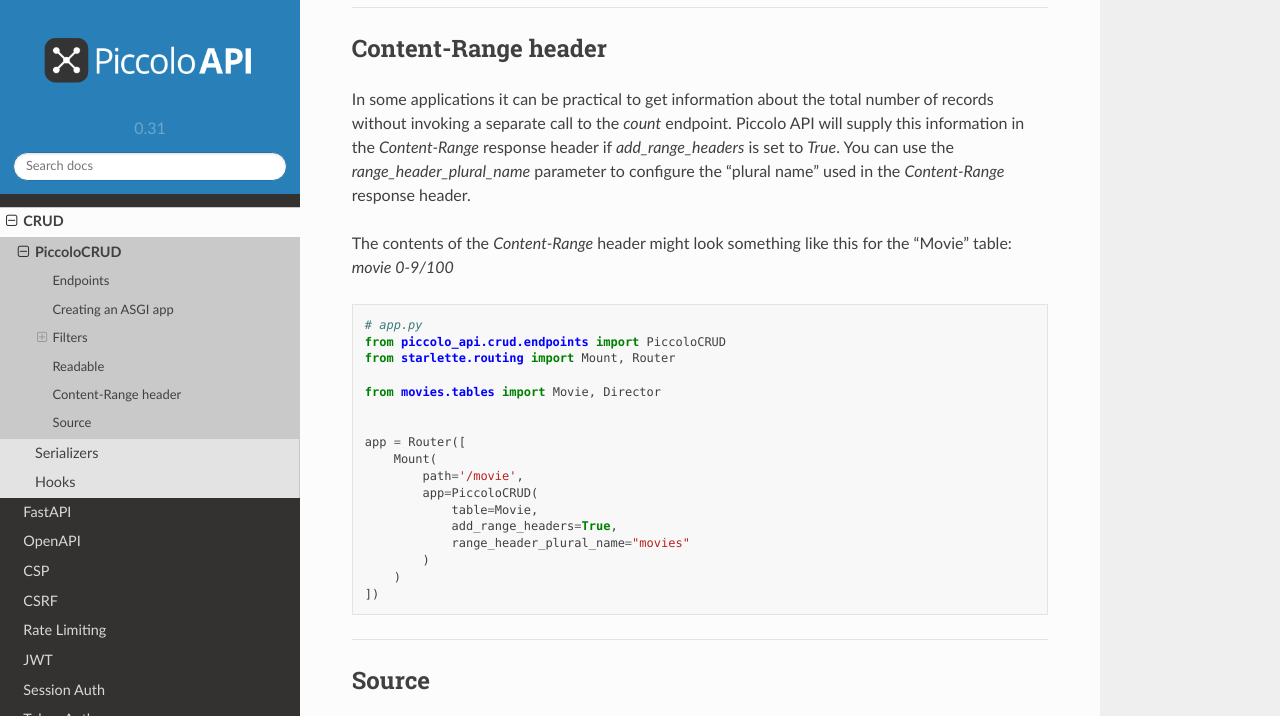
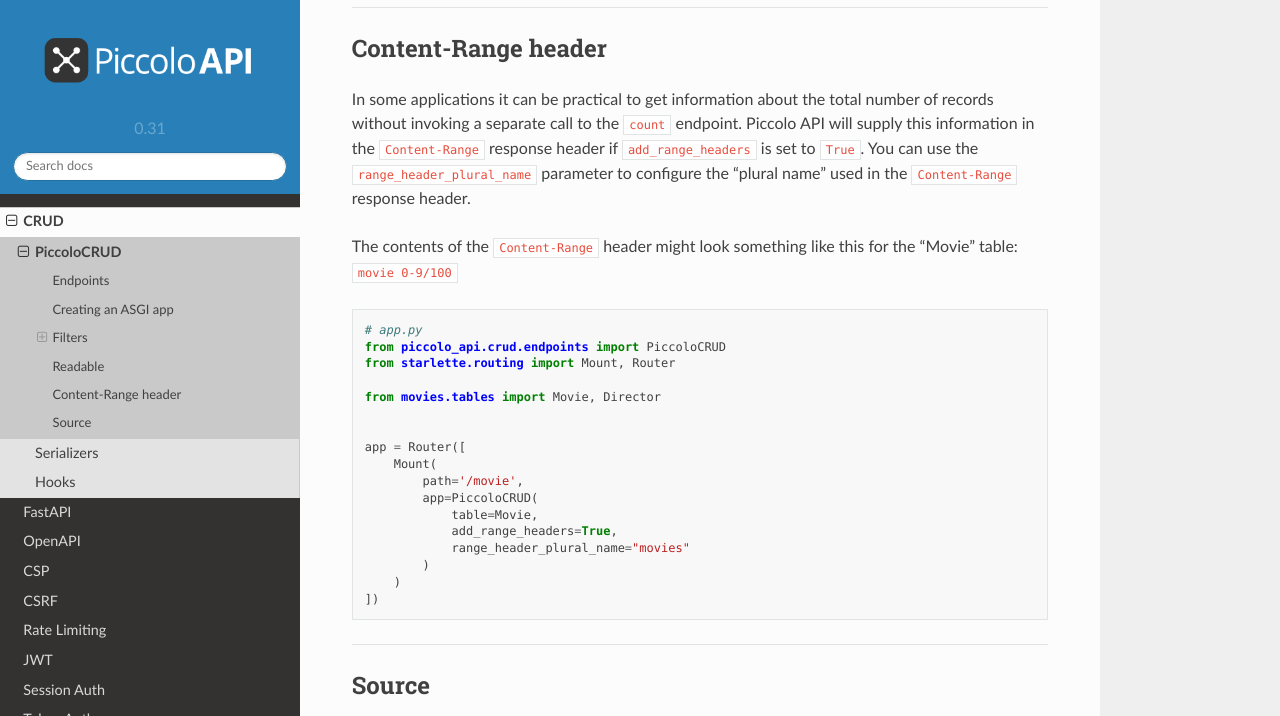
Before and after one commit to piccolo-orm/piccolo_api, a Sphinx documentation site: the page built from docs/source/crud/piccolo_crud.rst, in a window 1280 px wide and 900 px high, scrolled down 5575 px, cut to the strip 0-716 px from the top of the window. Built offline with Sphinx 7.4.7 and the Read the Docs theme 2.0.0, drawn with Linux system fonts in a browser that asks for light colours.

Commit message:
double backtics

```diff
--- a/docs/source/crud/piccolo_crud.rst
+++ b/docs/source/crud/piccolo_crud.rst
@@ -296,13 +296,13 @@ Content-Range header
 
 In some applications it can be practical to get information about the
 total number of records without invoking a separate call to
-the `count` endpoint. Piccolo API will supply this information in the
-`Content-Range` response header if `add_range_headers` is set to `True`.
-You can use the `range_header_plural_name` parameter to configure the
-"plural name" used in the `Content-Range` response header.
+the ``count`` endpoint. Piccolo API will supply this information in the
+``Content-Range`` response header if ``add_range_headers`` is set to ``True``.
+You can use the ``range_header_plural_name`` parameter to configure the
+"plural name" used in the ``Content-Range`` response header.
 
-The contents of the `Content-Range` header might look something like this
-for the "Movie" table: `movie 0-9/100`
+The contents of the ``Content-Range`` header might look something like this
+for the "Movie" table: ``movie 0-9/100``
 
 .. code-block:: python
 
```
